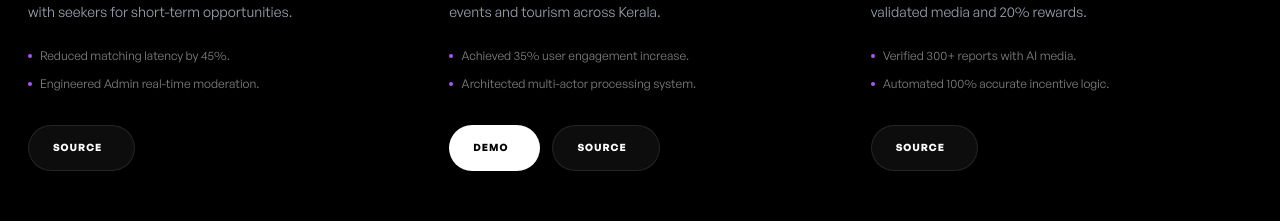
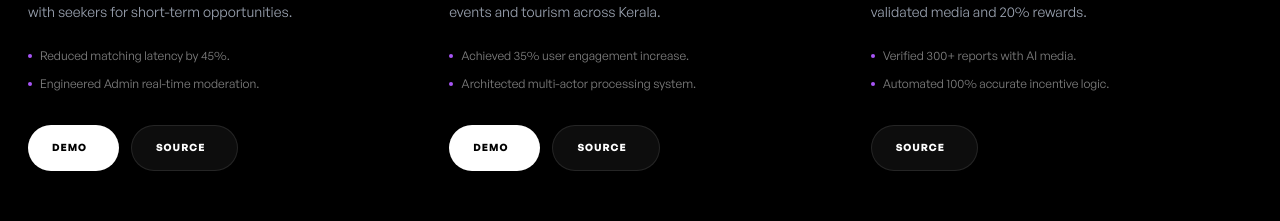
Before and after one commit to Viswajith8025/VISWAJITH, a React (Vite) app: page / in a window 1280 px wide. Shown: the part 3380-3601 px from the top of the page. Built offline with nearby package versions, Linux system fonts and the light colour scheme.

Commit message:
Update Flexora demo link in projects section

```diff
--- a/src/sections/Projects.jsx
+++ b/src/sections/Projects.jsx
@@ -27,7 +27,7 @@ const Projects = () => {
         "Reduced matching latency by 45%.",
         "Engineered Admin real-time moderation."
       ],
-      hostedLink: "#",
+      hostedLink: "https://flexora-wheat.vercel.app/",
       githubLink: "https://github.com/Viswajith8025/Flexora",
       image: flexoraImg
     },
```
